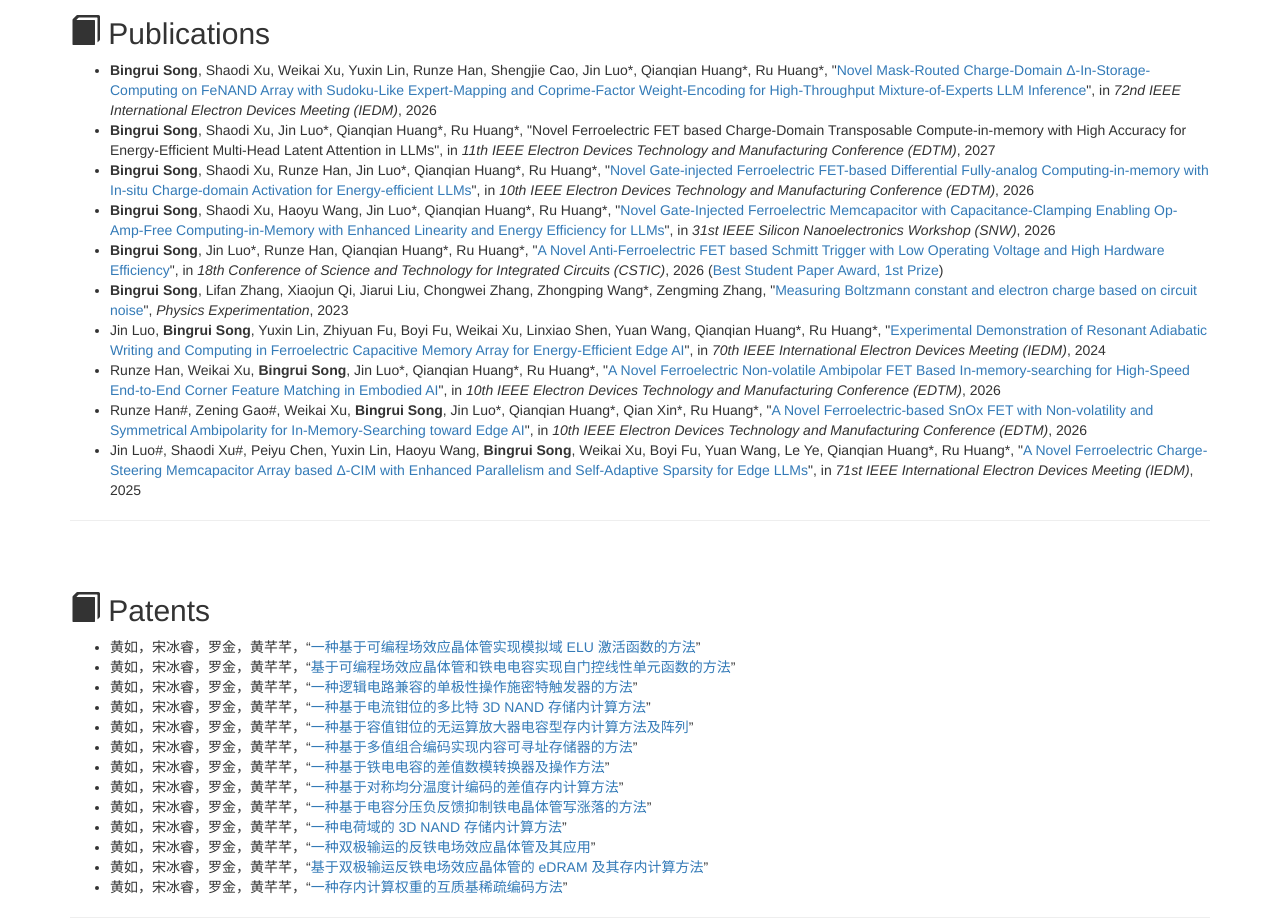
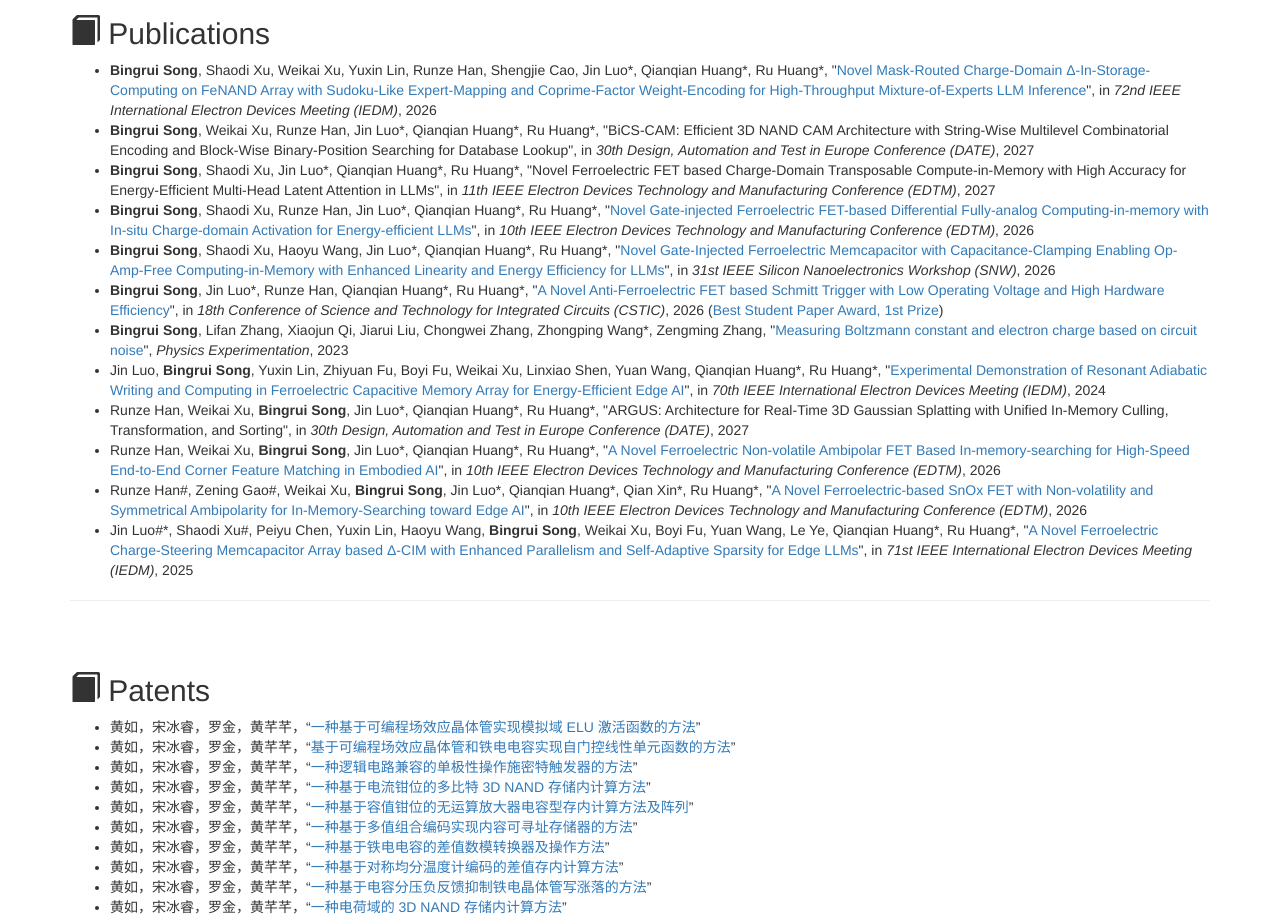
Before and after one commit to BingEntropy/BingEntropy.github.io, a plain HTML site: page study/index.html in a window 1280 px wide. Shown: the part 1520-2440 px from the top of the page. Drawn offline with Linux system fonts and the light colour scheme.

Commit message:
Add files via upload

```diff
--- a/study/index.html
+++ b/study/index.html
@@ -89,15 +89,17 @@
 <h2><span class="glyphicon glyphicon-book"></span> Publications </h2>
 	<ul>
 		<li><b>Bingrui Song</b>, Shaodi Xu, Weikai Xu, Yuxin Lin, Runze Han, Shengjie Cao, Jin Luo*, Qianqian Huang*, Ru Huang*, "<a href="https://iedm26.mapyourshow.com/8_0/sessions/session-details.cfm?ScheduleID=292" style="text-decoration:none;">Novel Mask-Routed Charge-Domain Δ-In-Storage-Computing on FeNAND Array with Sudoku-Like Expert-Mapping and Coprime-Factor Weight-Encoding for High-Throughput Mixture-of-Experts LLM Inference</a>", in <em>72nd IEEE International Electron Devices Meeting (IEDM)</em>, 2026</li>
-		<li><b>Bingrui Song</b>, Shaodi Xu, Jin Luo*, Qianqian Huang*, Ru Huang*, "Novel Ferroelectric FET based Charge-Domain Transposable Compute-in-memory with High Accuracy for Energy-Efficient Multi-Head Latent Attention in LLMs", in <em>11th IEEE Electron Devices Technology and Manufacturing Conference (EDTM)</em>, 2027</li>
+		<li><b>Bingrui Song</b>, Weikai Xu, Runze Han, Jin Luo*, Qianqian Huang*, Ru Huang*, "BiCS-CAM: Efficient 3D NAND CAM Architecture with String-Wise Multilevel Combinatorial Encoding and Block-Wise Binary-Position Searching for Database Lookup", in <em>30th Design, Automation and Test in Europe Conference (DATE)</em>, 2027</li>
+    <li><b>Bingrui Song</b>, Shaodi Xu, Jin Luo*, Qianqian Huang*, Ru Huang*, "Novel Ferroelectric FET based Charge-Domain Transposable Compute-in-Memory with High Accuracy for Energy-Efficient Multi-Head Latent Attention in LLMs", in <em>11th IEEE Electron Devices Technology and Manufacturing Conference (EDTM)</em>, 2027</li>
 		<li><b>Bingrui Song</b>, Shaodi Xu, Runze Han, Jin Luo*, Qianqian Huang*, Ru Huang*, "<a href="https://ieeexplore.ieee.org/document/11497385" style="text-decoration:none;">Novel Gate-injected Ferroelectric FET-based Differential Fully-analog Computing-in-memory with In-situ Charge-domain Activation for Energy-efficient LLMs</a>", in <em>10th IEEE Electron Devices Technology and Manufacturing Conference (EDTM)</em>, 2026</li>
 		<li><b>Bingrui Song</b>, Shaodi Xu, Haoyu Wang, Jin Luo*, Qianqian Huang*, Ru Huang*, "<a href="https://ieeexplore.ieee.org/document/11753321" style="text-decoration:none;">Novel Gate-Injected Ferroelectric Memcapacitor with Capacitance-Clamping Enabling Op-Amp-Free Computing-in-Memory with Enhanced Linearity and Energy Efficiency for LLMs</a>", in <em>31st IEEE Silicon Nanoelectronics Workshop (SNW)</em>, 2026</li>
 		<li><b>Bingrui Song</b>, Jin Luo*, Runze Han, Qianqian Huang*, Ru Huang*, "<a href="https://ieeexplore.ieee.org/document/11537706" style="text-decoration:none;">A Novel Anti-Ferroelectric FET based Schmitt Trigger with Low Operating Voltage and High Hardware Efficiency</a>", in <em>18th Conference of Science and Technology for Integrated Circuits (CSTIC)</em>, 2026 (<a href="https://www.semi.org.cn/site/semi/article/c4304f525fbe46b990816b72da9623c5.html" style="text-decoration:none;">Best Student Paper Award, 1st Prize</a>)</li>
 		<li><b>Bingrui Song</b>, Lifan Zhang, Xiaojun Qi, Jiarui Liu, Chongwei Zhang, Zhongping Wang*, Zengming Zhang, "<a href="https://kns.cnki.net/kcms/detail/detail.aspx?filename=WLSL202303006&dbname=cjfdtotal&dbcode=CJFD&v=MDAwNDFyQ1VSN21mWStkdkZ5emhWTHZLTWlIWVlyRzRITkxNckk5RllvUjZEZzgvemhZVTd6c09UM2lRclJjekY=" style="text-decoration:none;">Measuring Boltzmann constant and electron charge based on circuit noise</a>", <em>Physics Experimentation</em>, 2023 </li>
 		<li>Jin Luo, <b>Bingrui Song</b>, Yuxin Lin, Zhiyuan Fu, Boyi Fu, Weikai Xu, Linxiao Shen, Yuan Wang, Qianqian Huang*, Ru Huang*, "<a href="https://ieeexplore.ieee.org/document/10873397" style="text-decoration:none;">Experimental Demonstration of Resonant Adiabatic Writing and Computing in Ferroelectric Capacitive Memory Array for Energy-Efficient Edge AI</a>", in <em>70th IEEE International Electron Devices Meeting (IEDM)</em>, 2024</li>
-		<li>Runze Han, Weikai Xu, <b>Bingrui Song</b>, Jin Luo*, Qianqian Huang*, Ru Huang*, "<a href="https://ieeexplore.ieee.org/document/11496790" style="text-decoration:none;">A Novel Ferroelectric Non-volatile Ambipolar FET Based In-memory-searching for High-Speed End-to-End Corner Feature Matching in Embodied AI</a>", in <em>10th IEEE Electron Devices Technology and Manufacturing Conference (EDTM)</em>, 2026</li>
+		<li>Runze Han, Weikai Xu, <b>Bingrui Song</b>, Jin Luo*, Qianqian Huang*, Ru Huang*, "ARGUS: Architecture for Real-Time 3D Gaussian Splatting with Unified In-Memory Culling, Transformation, and Sorting", in <em>30th Design, Automation and Test in Europe Conference (DATE)</em>, 2027</li>
+    <li>Runze Han, Weikai Xu, <b>Bingrui Song</b>, Jin Luo*, Qianqian Huang*, Ru Huang*, "<a href="https://ieeexplore.ieee.org/document/11496790" style="text-decoration:none;">A Novel Ferroelectric Non-volatile Ambipolar FET Based In-memory-searching for High-Speed End-to-End Corner Feature Matching in Embodied AI</a>", in <em>10th IEEE Electron Devices Technology and Manufacturing Conference (EDTM)</em>, 2026</li>
 		<li>Runze Han#, Zening Gao#, Weikai Xu, <b>Bingrui Song</b>, Jin Luo*, Qianqian Huang*, Qian Xin*, Ru Huang*, "<a href="https://ieeexplore.ieee.org/document/11497110" style="text-decoration:none;">A Novel Ferroelectric-based SnOx FET with Non-volatility and Symmetrical Ambipolarity for In-Memory-Searching toward Edge AI</a>", in <em>10th IEEE Electron Devices Technology and Manufacturing Conference (EDTM)</em>, 2026</li>
-		<li>Jin Luo#, Shaodi Xu#, Peiyu Chen, Yuxin Lin, Haoyu Wang, <b>Bingrui Song</b>, Weikai Xu, Boyi Fu, Yuan Wang, Le Ye, Qianqian Huang*, Ru Huang*, "<a href="https://ieeexplore.ieee.org/document/11353553" style="text-decoration:none;">A Novel Ferroelectric Charge-Steering Memcapacitor Array based Δ-CIM with Enhanced Parallelism and Self-Adaptive Sparsity for Edge LLMs</a>", in <em>71st IEEE International Electron Devices Meeting (IEDM)</em>, 2025</li>
+		<li>Jin Luo#*, Shaodi Xu#, Peiyu Chen, Yuxin Lin, Haoyu Wang, <b>Bingrui Song</b>, Weikai Xu, Boyi Fu, Yuan Wang, Le Ye, Qianqian Huang*, Ru Huang*, "<a href="https://ieeexplore.ieee.org/document/11353553" style="text-decoration:none;">A Novel Ferroelectric Charge-Steering Memcapacitor Array based Δ-CIM with Enhanced Parallelism and Self-Adaptive Sparsity for Edge LLMs</a>", in <em>71st IEEE International Electron Devices Meeting (IEDM)</em>, 2025</li>
 	</ul>
 
 	<hr>
```
